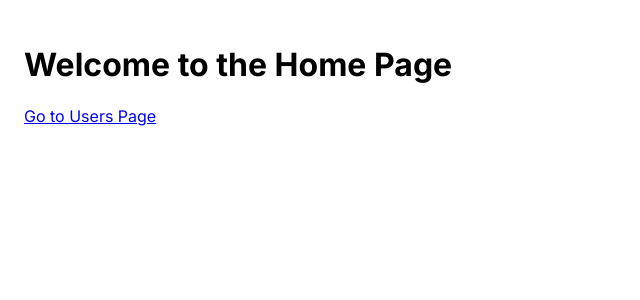
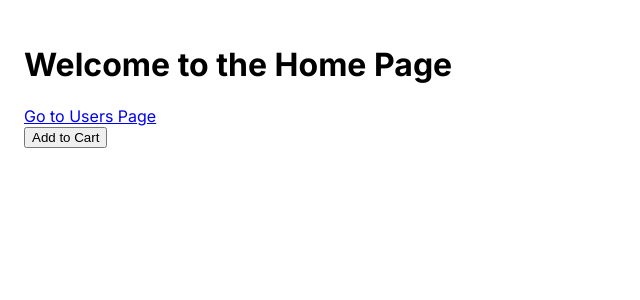
Before and after one commit to EhsanTgv/next-app, a Next.js app: page / in a window 1280 px wide. Shown: the top 300 px of the page, without its empty margins (0-640 px from the left). Built offline with nearby package versions, Linux system fonts and the light colour scheme.

Commit message:
Client and Server components

```diff
--- /dev/null
+++ b/app/components/AddToCart.tsx
@@ -0,0 +1,12 @@
+'use client'
+import React from 'react'
+
+const AddToCart = () => {
+    return (
+        <div>
+            <button onClick={() => console.log('Click')}>Add to Cart</button>
+        </div>
+    )
+}
+
+export default AddToCart
--- /dev/null
+++ b/app/components/ProductCard.tsx
@@ -0,0 +1,12 @@
+import React from 'react'
+import AddToCart from './AddToCart'
+
+const ProductCard = () => {
+  return (
+    <div>
+        <AddToCart />
+    </div>
+  )
+}
+
+export default ProductCard
--- a/app/page.tsx
+++ b/app/page.tsx
@@ -1,11 +1,13 @@
 import Image from 'next/image'
 import Link from 'next/link'
+import ProductCard from './components/ProductCard'
 
 export default function Home() {
   return (
     <main>
       <h1>Welcome to the Home Page</h1>
       <Link href="/users">Go to Users Page</Link>
+      <ProductCard />
     </main>
   )
 }
```
